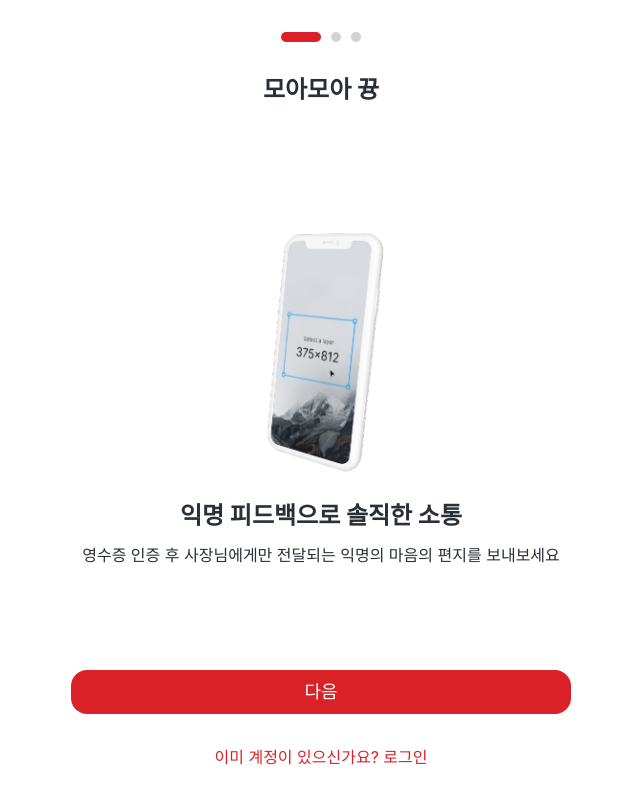
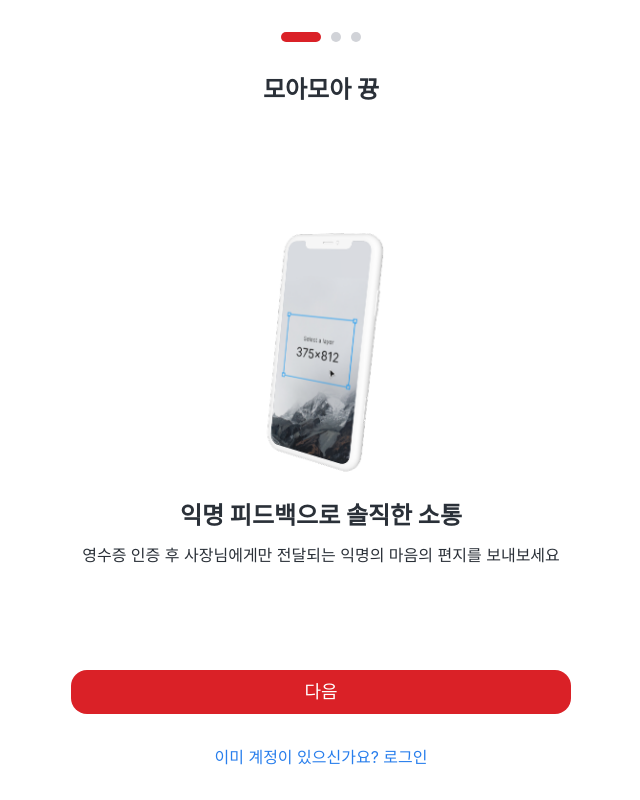
Before and after one commit to MOAMOA-K/MOAMOA-FE, a React (Vite) app: page /landing in a window 1280 px wide. Shown: the whole page, without its empty margins (319-959 px from the left). Built offline with nearby package versions, Linux system fonts and the light colour scheme; a web font is replaced by a local one.

Commit message:
style: 랜딩 페이지에서의 로그인 이동 파란색으로 수정

```diff
--- a/src/pages/landing/components/ButtonSection.tsx
+++ b/src/pages/landing/components/ButtonSection.tsx
@@ -87,6 +87,6 @@ const RouteLogin = styled(Link)`
   font-size: ${({ theme }) => theme.typography.body1.fontSize};
   font-weight: ${({ theme }) => theme.typography.fontWeight.regular};
   line-height: ${({ theme }) => theme.typography.body1.lineHeight};
-  color: ${({ theme }) => theme.colors.customer.main};
+  color: ${({ theme }) => theme.colors.default.blue};
   text-decoration: none;
 `;
```
